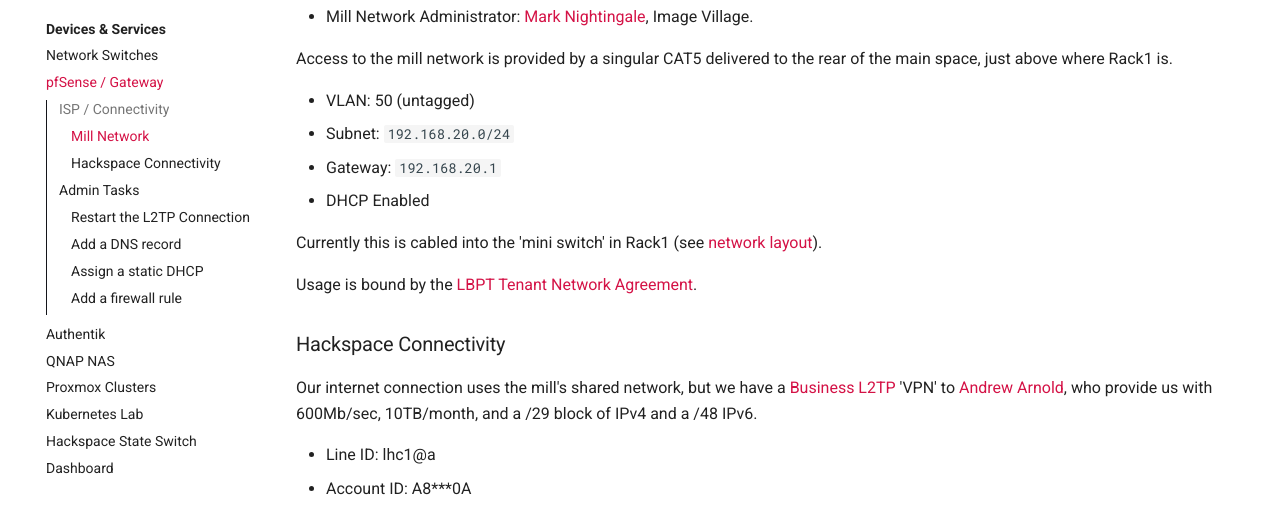
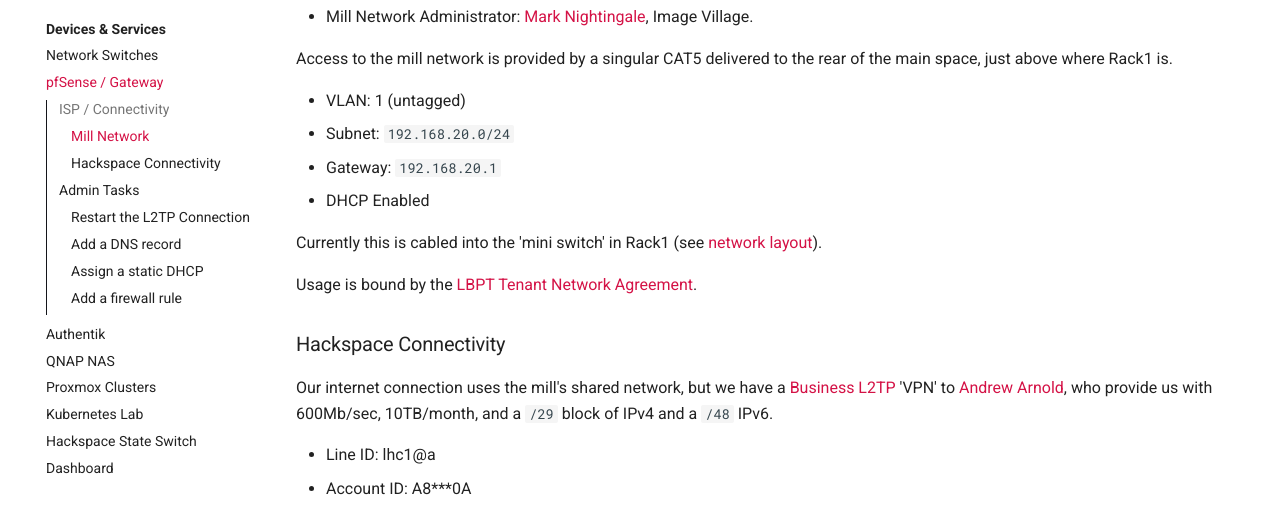
Before and after one commit to leigh-hackspace/HackspaceWiki, an MkDocs documentation site: the page built from docs/infrastructure/devices/pfsense/index.md, in a window 1280 px wide and 900 px high, scrolled down 332 px. Shown: the part 169-678 px from the top of the window. Built offline with MkDocs 1.6.1 and Material for MkDocs 9.7.7, drawn with Linux system fonts in a browser that asks for light colours; comment, search, counter and statistics services are not loaded; the version menu is left out.

Commit message:
Update VLAN ID on the pfSense docs

```diff
--- a/docs/infrastructure/devices/pfsense/index.md
+++ b/docs/infrastructure/devices/pfsense/index.md
@@ -13,7 +13,7 @@
 
 Access to the mill network is provided by a singular CAT5 delivered to the rear of the main space, just above where Rack1 is.
 
-* VLAN: 50 (untagged)
+* VLAN: 1 (untagged)
 * Subnet: `192.168.20.0/24`
 * Gateway: `192.168.20.1`
 * DHCP Enabled
@@ -24,7 +24,7 @@
 
 ### Hackspace Connectivity
 
-Our internet connection uses the mill's shared network, but we have a [Business L2TP](https://www.aa.net.uk/broadband/l2tp-service/) 'VPN' to [Andrew Arnold](https://www.aa.net.uk/), who provide us with 600Mb/sec, 10TB/month, and a /29 block of IPv4 and a /48 IPv6.
+Our internet connection uses the mill's shared network, but we have a [Business L2TP](https://www.aa.net.uk/broadband/l2tp-service/) 'VPN' to [Andrew Arnold](https://www.aa.net.uk/), who provide us with 600Mb/sec, 10TB/month, and a `/29` block of IPv4 and a `/48` IPv6.
 
 * Line ID: lhc1@a
 * Account ID: A8***0A
```
